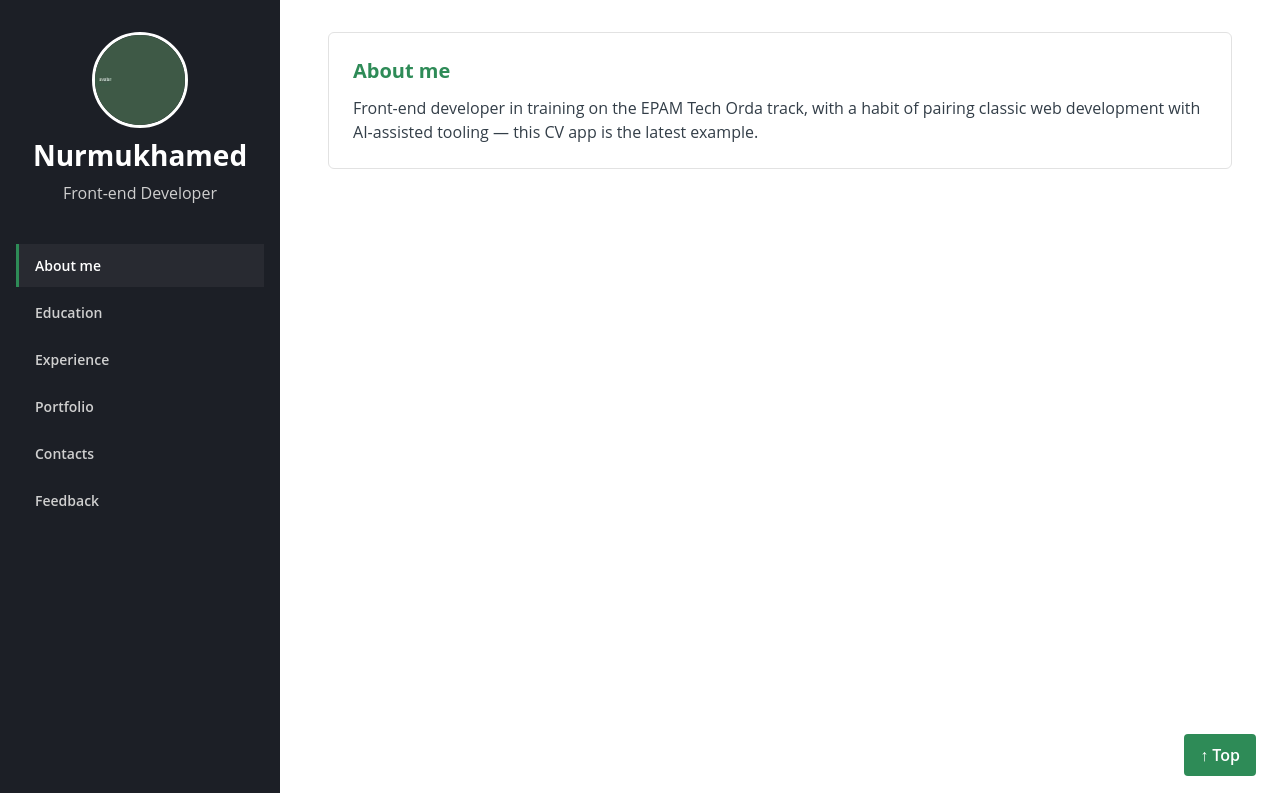
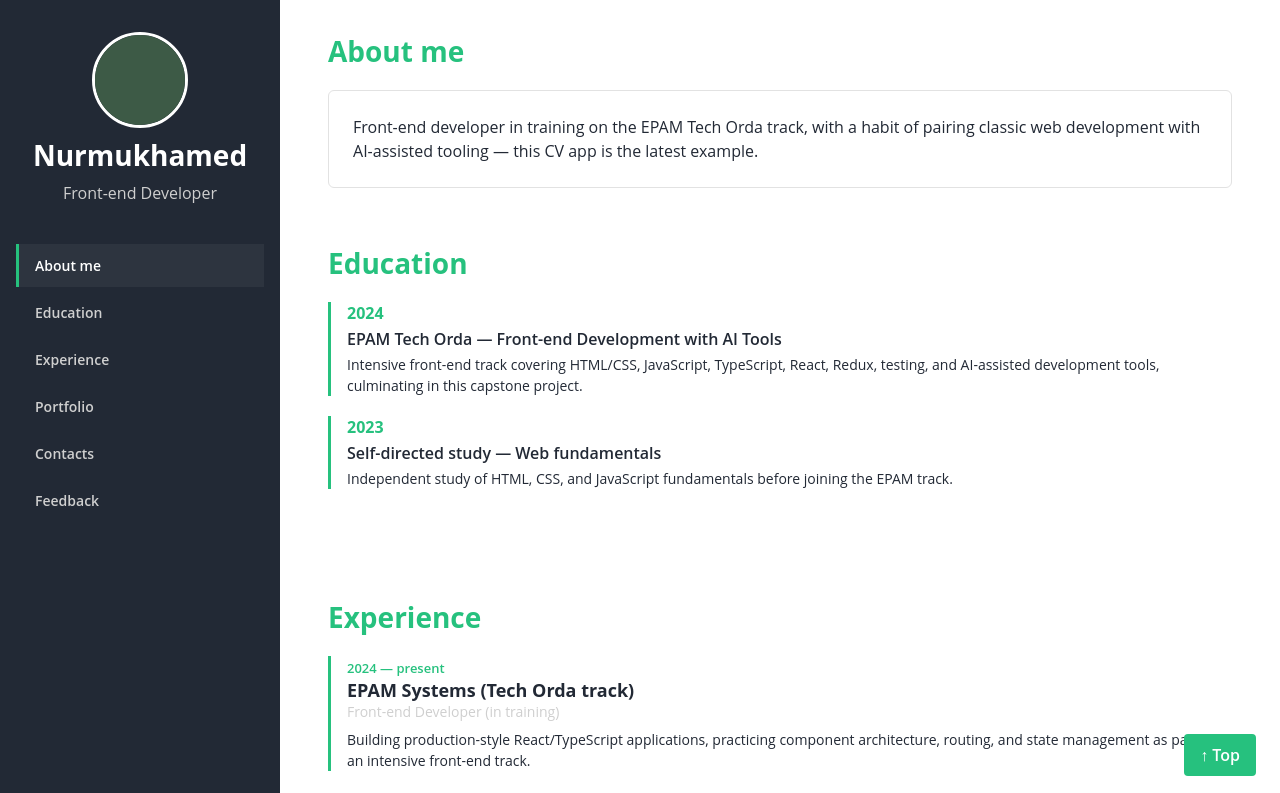
Before and after one commit to nurmuhamm8d/FrontEnd_Capstone_Project, a React (Create React App) app: page /inner in a window 1280 px wide. Before the commit this address led to /inner/about. Shown: the top 793 px of the page. Built offline with nearby package versions, Linux system fonts and the light colour scheme.

Commit message:
fix: Inner - один скролящийся блок вместо роутов по секциям, цвета по макету

```diff
--- a/src/App.tsx
+++ b/src/App.tsx
@@ -1,27 +1,13 @@
-import { BrowserRouter, Routes, Route, Navigate } from 'react-router-dom';
+import { BrowserRouter, Routes, Route } from 'react-router-dom';
 import { Home } from './pages/Home/Home';
 import { Inner } from './pages/Inner/Inner';
-import { AboutMe } from './pages/Inner/sections/AboutMe';
-import { Education } from './pages/Inner/sections/Education';
-import { Experience } from './pages/Inner/sections/Experience';
-import { PortfolioSection } from './pages/Inner/sections/PortfolioSection';
-import { Contacts } from './pages/Inner/sections/Contacts';
-import { FeedbackSection } from './pages/Inner/sections/FeedbackSection';
 
 function App() {
   return (
     <BrowserRouter>
       <Routes>
         <Route path="/" element={<Home />} />
-        <Route path="/inner" element={<Inner />}>
-          <Route index element={<Navigate to="about" replace />} />
-          <Route path="about" element={<AboutMe />} />
-          <Route path="education" element={<Education />} />
-          <Route path="experience" element={<Experience />} />
-          <Route path="portfolio" element={<PortfolioSection />} />
-          <Route path="contacts" element={<Contacts />} />
-          <Route path="feedback" element={<FeedbackSection />} />
-        </Route>
+        <Route path="/inner" element={<Inner />} />
       </Routes>
     </BrowserRouter>
   );
--- a/src/assets/styles/_variables.scss
+++ b/src/assets/styles/_variables.scss
@@ -1,7 +1,7 @@
-$color-primary: #2e8b57;
-$color-dark: #1c1f26;
-$color-dark-secondary: #262b35;
-$color-text: #333e48;
+$color-primary: #26c17e;
+$color-dark: #222935;
+$color-dark-secondary: #2c3447;
+$color-text: #222935;
 $color-text-light: #cfcfcf;
 $color-bg: #ffffff;
 $color-border: #e2e2e2;
--- a/src/components/Box/Box.tsx
+++ b/src/components/Box/Box.tsx
@@ -7,7 +7,7 @@ export interface BoxProps {
 
 export const Box = ({ title, content }: BoxProps) => (
   <section className={styles.box}>
-    <h3 className={styles.title}>{title}</h3>
+    {title && <h3 className={styles.title}>{title}</h3>}
     <p className={styles.content}>{content}</p>
   </section>
 );
--- a/src/components/Navigation/Navigation.tsx
+++ b/src/components/Navigation/Navigation.tsx
@@ -1,28 +1,55 @@
-import { NavLink } from 'react-router-dom';
+import { useEffect, useState } from 'react';
 import styles from './Navigation.module.scss';
 
 const NAV_ITEMS = [
-  { label: 'About me', to: '/inner/about' },
-  { label: 'Education', to: '/inner/education' },
-  { label: 'Experience', to: '/inner/experience' },
-  { label: 'Portfolio', to: '/inner/portfolio' },
-  { label: 'Contacts', to: '/inner/contacts' },
-  { label: 'Feedback', to: '/inner/feedback' },
+  { label: 'About me', id: 'about' },
+  { label: 'Education', id: 'education' },
+  { label: 'Experience', id: 'experience' },
+  { label: 'Portfolio', id: 'portfolio' },
+  { label: 'Contacts', id: 'contacts' },
+  { label: 'Feedback', id: 'feedback' },
 ];
 
-export const Navigation = () => (
+export const Navigation = () => {
+  const [activeId, setActiveId] = useState<string | null>(null);
+
+  useEffect(() => {
+    if (typeof IntersectionObserver === 'undefined') {
+      return undefined;
+    }
+
+    const sections = NAV_ITEMS.map(({ id }) => document.getElementById(id)).filter(
+      (el): el is HTMLElement => el !== null
+    );
+
+    const observer = new IntersectionObserver(
+      (entries) => {
+        const visible = entries.find((entry) => entry.isIntersecting);
+        if (visible) {
+          setActiveId(visible.target.id);
+        }
+      },
+      { rootMargin: '-40% 0px -50% 0px' }
+    );
+
+    sections.forEach((section) => observer.observe(section));
+    return () => observer.disconnect();
+  }, []);
+
+  return (
     <nav className={styles.nav}>
       <ul>
-      {NAV_ITEMS.map(({ label, to }) => (
-        <li key={to}>
-          <NavLink
-            to={to}
-            className={({ isActive }) => (isActive ? `${styles.link} ${styles.active}` : styles.link)}
+        {NAV_ITEMS.map(({ label, id }) => (
+          <li key={id}>
+            <a
+              href={`#${id}`}
+              className={id === activeId ? `${styles.link} ${styles.active}` : styles.link}
             >
               {label}
-          </NavLink>
+            </a>
           </li>
         ))}
       </ul>
     </nav>
   );
+};
--- a/src/pages/Home/Home.tsx
+++ b/src/pages/Home/Home.tsx
@@ -14,7 +14,7 @@ export const Home = () => {
         description="EPAM Tech Orda front-end track graduate-in-progress, turning React/TypeScript practice into real working products — from this CV app to automation bots and AI-assisted tooling."
         avatar="/assets/images/avatar.jpg"
       />
-      <Button text="Know more" onClick={() => navigate('/inner/about')} />
+      <Button text="Know more" onClick={() => navigate('/inner')} />
     </div>
   );
 };
--- a/src/pages/Inner/Inner.module.scss
+++ b/src/pages/Inner/Inner.module.scss
@@ -20,6 +20,17 @@
   }
 }
 
+.section {
+  margin-bottom: 56px;
+  scroll-margin-top: 24px;
+}
+
+.sectionTitle {
+  color: vars.$color-primary;
+  font-size: 28px;
+  margin: 0 0 20px;
+}
+
 .backToTop {
   position: fixed;
   bottom: 24px;
--- a/src/pages/Inner/Inner.tsx
+++ b/src/pages/Inner/Inner.tsx
@@ -1,20 +1,36 @@
-import { Outlet, useNavigate } from 'react-router-dom';
 import { Panel } from '../../components/Panel/Panel';
+import { AboutMe } from './sections/AboutMe';
+import { Education } from './sections/Education';
+import { Experience } from './sections/Experience';
+import { PortfolioSection } from './sections/PortfolioSection';
+import { Contacts } from './sections/Contacts';
+import { FeedbackSection } from './sections/FeedbackSection';
 import styles from './Inner.module.scss';
 
+const SECTIONS = [
+  { id: 'about', title: 'About me', Component: AboutMe },
+  { id: 'education', title: 'Education', Component: Education },
+  { id: 'experience', title: 'Experience', Component: Experience },
+  { id: 'portfolio', title: 'Portfolio', Component: PortfolioSection },
+  { id: 'contacts', title: 'Contacts', Component: Contacts },
+  { id: 'feedback', title: 'Feedback', Component: FeedbackSection },
+];
+
 export const Inner = () => {
-  const navigate = useNavigate();
-
   const handleBackToTop = () => {
     window.scrollTo({ top: 0, behavior: 'smooth' });
-    navigate('/inner/about');
   };
 
   return (
     <div className={styles.layout}>
       <Panel name="Nurmukhamed" title="Front-end Developer" avatar="/assets/images/avatar.jpg" />
       <main className={styles.content}>
-        <Outlet />
+        {SECTIONS.map(({ id, title, Component }) => (
+          <section key={id} id={id} className={styles.section}>
+            <h2 className={styles.sectionTitle}>{title}</h2>
+            <Component />
+          </section>
+        ))}
         <button type="button" aria-label="Back to top" className={styles.backToTop} onClick={handleBackToTop}>
           ↑ Top
         </button>
--- a/src/pages/Inner/sections/AboutMe.tsx
+++ b/src/pages/Inner/sections/AboutMe.tsx
@@ -2,7 +2,7 @@ import { Box } from '../../../components/Box/Box';
 
 export const AboutMe = () => (
   <Box
-    title="About me"
+    title=""
     content="Front-end developer in training on the EPAM Tech Orda track, with a habit of pairing classic web development with AI-assisted tooling — this CV app is the latest example."
   />
 );
```
Also changed, not shown: public/assets/images/avatar.jpg, src/assets/images/hero-bg.jpg. Lines whose indentation alone changed are shown as unchanged.
